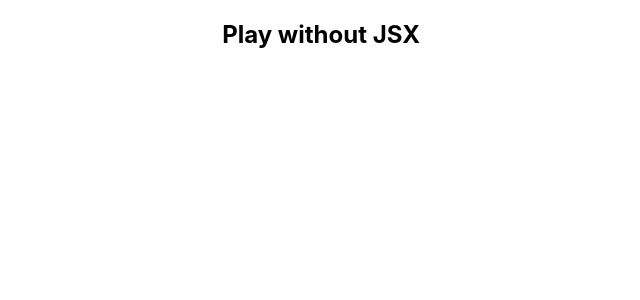
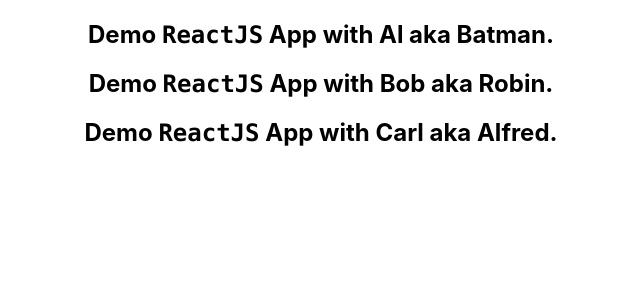
Before and after one commit to frizio/demo-react-app, a React (Create React App) app: page / in a window 1280 px wide. Shown: the top 300 px of the page, without its empty margins (319-959 px from the left). Built offline with nearby package versions, Linux system fonts and the light colour scheme.

Commit message:
Props variables for customize component

```diff
--- a/src/App.js
+++ b/src/App.js
@@ -8,9 +8,11 @@
   render() {
     return (
       <div className="App">
-        {/* <Greet/> */}
+        <Greet name='Al' heroName='Batman' />
+        <Greet name='Bob' heroName='Robin' />
+        <Greet name='Carl' heroName='Alfred' />
         {/*<Welcome/>*/}
-        <Hello/>
+        {/* <Hello/> */}
       </div>
     );
   }
--- a/src/components/Greet.js
+++ b/src/components/Greet.js
@@ -1,7 +1,8 @@
 import React from 'react';
 
-const Greet = () => {
-  return <h2>Demo <code>ReactJS</code> App.</h2>;
+const Greet = (props) => {
+  console.log(props);
+  return <h2>Demo <code>ReactJS</code> App with {props.name} aka {props.heroName}.</h2>;
 }
 
 export default Greet;
```
